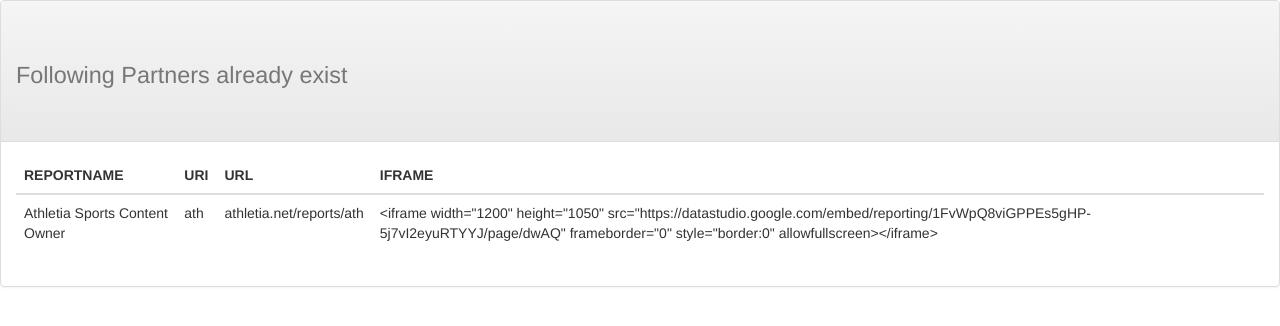
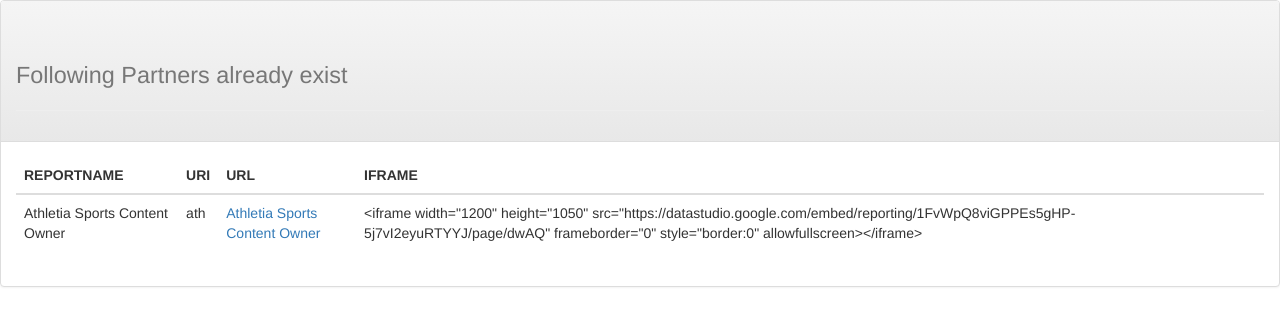
Before and after one commit to Neseke/cross-partner-monitoring, a React (Create React App) app: page /partners in a window 1280 px wide. Shown: the top 326 px of the page. Built offline with nearby package versions, Linux system fonts and the light colour scheme.

Commit message:
provided react-router Link in PartnerTable. TODO: Page does not reaload. Fix that.

```diff
--- a/public/index.html
+++ b/public/index.html
@@ -27,7 +27,7 @@
 
   <!-- Optional theme -->
   <link rel="stylesheet" href="https://maxcdn.bootstrapcdn.com/bootstrap/3.3.7/css/bootstrap-theme.min.css" integrity="sha384-rHyoN1iRsVXV4nD0JutlnGaslCJuC7uwjduW9SVrLvRYooPp2bWYgmgJQIXwl/Sp" crossorigin="anonymous">
-  <title>React App</title>
+  <title>Cross Partner Monitoring</title>
 </head>
 
 <body>
--- a/src/App.jsx
+++ b/src/App.jsx
@@ -1,4 +1,5 @@
 import React, { Component } from 'react';
+
 import Overview from './Components/Navigation/Overview';
 
 export default class App extends Component {
--- a/src/Components/Partners/Partner.jsx
+++ b/src/Components/Partners/Partner.jsx
@@ -1,5 +1,6 @@
 import React, { Component } from 'react';
 import { Panel } from 'react-bootstrap';
+import { BrowserRouter as Router, Link } from 'react-router-dom';
 
 import PartnerTable from './PartnerTable';
 import PageHeader from '../Misc/SubHeader';
@@ -11,15 +12,24 @@
 
 export default class Partners extends Component {
   render() {
+    const partners = getPartners().map(partner => {
+      return {
+        ...partner,
+        url: (
+          <Router>
+            <Link to={partner.url}>{partner.reportName}</Link>
+          </Router>
+        )
+      };
+    });
+
     return (
       <BasePanel>
         <Panel.Heading>
           <PageHeader message={MESSAGE} />
         </Panel.Heading>
         <Panel.Body>
-          <div>
-            <PartnerTable partners={getPartners()} />
-          </div>
+          <PartnerTable partners={partners} />
         </Panel.Body>
       </BasePanel>
     );
--- a/src/Components/Partners/PartnerTable.jsx
+++ b/src/Components/Partners/PartnerTable.jsx
@@ -1,11 +1,9 @@
 import React, { Component } from 'react';
 import { Table } from 'react-bootstrap';
 
-import { getPartners } from './utils';
-
 export default class PartnerTable extends Component {
   render() {
-    const partners = getPartners();
+    const { partners } = this.props;
     return (
       <Table responsive>
         <thead>
--- a/src/partners.json
+++ b/src/partners.json
@@ -2,7 +2,7 @@
   {
     "reportName": "Athletia Sports Content Owner",
     "uri": "ath",
-    "url": "athletia.net/reports/ath",
+    "url": "/reports/ath",
     "iframe":
       "<iframe width=\"1200\" height=\"1050\" src=\"https://datastudio.google.com/embed/reporting/1FvWpQ8viGPPEs5gHP-5j7vI2eyuRTYYJ/page/dwAQ\" frameborder=\"0\" style=\"border:0\" allowfullscreen></iframe>"
   }
```
